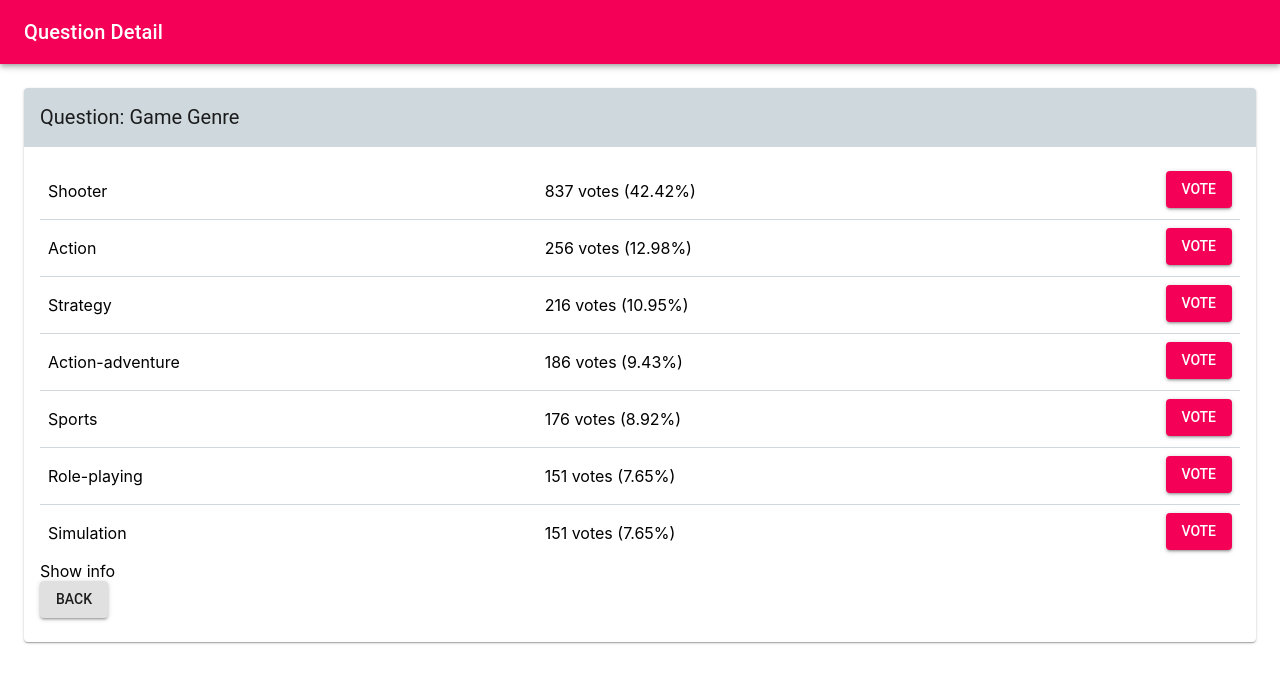
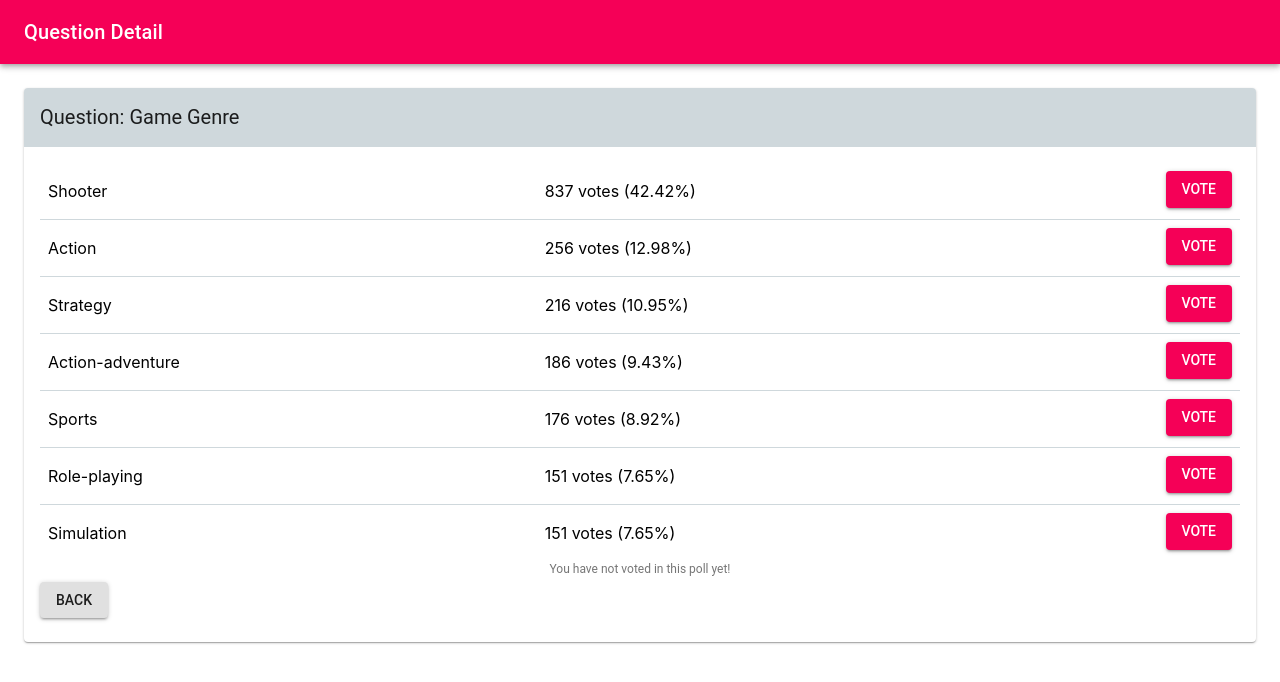
Before and after one commit to minnocci/polls, a React (Create React App) app: page / in a window 1280 px wide. Shown: the top 682 px of the page. Built offline with nearby package versions, Linux system fonts and the light colour scheme.

Commit message:
Handle voting on question detail page

```diff
--- a/src/components/QuestionDetail.js
+++ b/src/components/QuestionDetail.js
@@ -1,5 +1,6 @@
 import React, { Component } from 'react'
 import { connect } from 'react-redux'
+import { handleVote } from '../actions/shared'
 
 import Card from '@material-ui/core/Card'
 import CardHeader from '@material-ui/core/CardHeader'
@@ -12,10 +13,20 @@ import Typography from '@material-ui/core/Typography'
 
 class QuestionDetail extends Component {
 
+  hasVoted = () => {
+    const { question, userChoices } = this.props
+    return Object.keys(userChoices).filter((key) => {
+      return userChoices[key].questionUrl === question.url
+    }).length > 0
+  }
+
   handleClick = (ev, choice) => {
     ev.preventDefault()
-    // TODO handleClick
-    console.log("handle click")
+    const { question, dispatch } = this.props
+    dispatch(handleVote({
+      questionUrl: question.url,
+      choiceUrl: choice.url
+    }))
   }
 
   calculateTotalVotes = (choices) => {
@@ -30,6 +41,7 @@ class QuestionDetail extends Component {
 
     const { question } = this.props
     if (!question) return null
+    const hasVoted = this.hasVoted()
     const totalVotes = this.calculateTotalVotes(question.choices)
     const bar = (
       <AppBar position="static" color="secondary">
@@ -72,6 +84,7 @@ class QuestionDetail extends Component {
                           <Button
                             variant="contained"
                             color="secondary"
+                            disabled={hasVoted}
                             onClick={(ev) => this.handleClick(ev, choice)}>
                             Vote
                           </Button>
@@ -82,7 +95,15 @@ class QuestionDetail extends Component {
                 })}
               </form>
               <div className='question-info'>
-                Show info
+                {
+                hasVoted
+                  ? <Typography className='center' variant="caption" gutterBottom>
+                      You have already voted in this poll!
+                    </Typography>
+                  : <Typography className='center' variant="caption" gutterBottom>
+                      You have not voted in this poll yet!
+                    </Typography>
+                }
               </div>
               <Button variant='contained' color='default'>
                   Back
--- a/src/index.scss
+++ b/src/index.scss
@@ -62,3 +62,7 @@ main {
     }
   }
 }
+
+.center {
+  text-align: center;
+}
--- a/src/utils/_DATA.js
+++ b/src/utils/_DATA.js
@@ -113,10 +113,10 @@ const questions = [
 ]
 
 const userChoices = [
-  {
+  /*{
     "questionId": "/questions/10",
     "choiceId": "/questions/10/choices/71"
-  }
+  }*/
 ]
 
 export function _getQuestions () {
```
